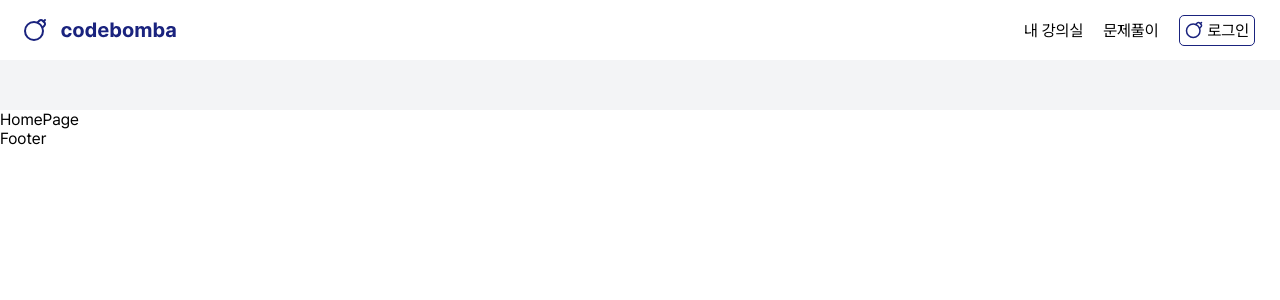
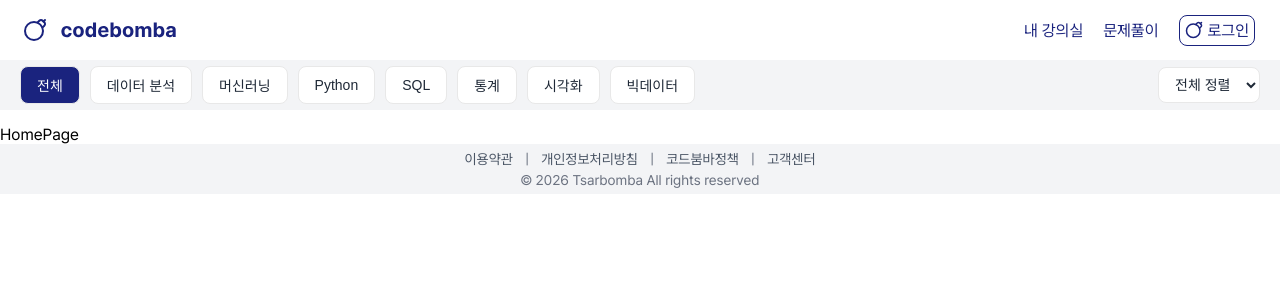
Before and after one commit to wanted-Tsarbomba-module03-Project/Tsarbomba-Frontend-module03-LMS, a React (Vite) app: page / in a window 1280 px wide. Shown: the top 300 px of the page. Built offline with nearby package versions, Linux system fonts and the light colour scheme.

Commit message:
merge를 위한 push

```diff
--- a/src/components/layout/CategoryNav.css
+++ b/src/components/layout/CategoryNav.css
@@ -1,5 +1,51 @@
-.nav {
+.category-nav {
   width: 100%;
   height: 50px;
   background-color: #f3f4f6;
+  margin-bottom: 15px;
 }
+
+.nav-content {
+  display: flex;
+  width: 100%;
+  height: 50px;
+  justify-content: space-between;
+  align-items: center;
+  padding: 0 20px;
+}
+
+.nav-left {
+  display: flex;
+  gap: 10px;
+}
+
+.category-box {
+  padding: 8px 16px;
+  border-radius: 8px;
+  border: 1px solid #e8e8e8;
+  background-color: white;
+  font-size: 14px;
+  color: #1f2937;
+  cursor: pointer;
+}
+
+.category-box.active {
+  background-color: #1a237e;
+  color: white;
+  border-radius: 1px solid #1a237e;
+}
+
+.category-box:hover:not(.active) {
+  background-color: #1a237e;
+  color: white;
+}
+
+.dropdown {
+  padding: 8px 12px;
+  border-radius: 8px;
+  border: 1px solid #e8e8e8;
+  background-color: #ffffff;
+  font-size: 14px;
+  color: #1f2937;
+  cursor: pointer;
+}
--- a/src/components/layout/CategoryNav.jsx
+++ b/src/components/layout/CategoryNav.jsx
@@ -3,9 +3,41 @@ import "./CategoryNav.css";
 import "../common/reset.css";
 
 function CategoryNav() {
+  const categories = [
+    "전체",
+    "데이터 분석",
+    "머신러닝",
+    "Python",
+    "SQL",
+    "통계",
+    "시각화",
+    "빅데이터",
+  ];
+
   return (
-    <nav className="nav">
-      <div className="nav-content"></div>
+    <nav className="category-nav">
+      <div className="nav-content">
+        {/* 좌측: 카테고리 */}
+        <div className="nav-left">
+          {categories.map((item, index) => (
+            <button
+              key={index}
+              className={`category-box ${item === "전체" ? "active" : ""}`}
+            >
+              {item}
+            </button>
+          ))}
+        </div>
+
+        {/* 우측: 정렬 드롭다운 */}
+        <div className="nav-right">
+          <select className="dropdown">
+            <option>전체 정렬</option>
+            <option>최신순</option>
+            <option>인기순</option>
+          </select>
+        </div>
+      </div>
     </nav>
   );
 }
--- /dev/null
+++ b/src/components/layout/Footer.css
@@ -0,0 +1,41 @@
+.footer {
+  width: 100%;
+  min-height: 50px;
+  background-color: #f3f4f6;
+  display: flex;
+  align-items: center;
+  justify-content: center;
+}
+
+.footer-content {
+  display: flex;
+  flex-direction: column;
+  align-items: center;
+  justify-content: center;
+}
+
+.footer-text {
+  display: flex;
+  justify-content: center;
+  align-items: center;
+  gap: 12px;
+}
+
+.footer-text p {
+  font-size: 14px;
+  color: #4a5565;
+  cursor: pointer;
+}
+
+.footer-text span,
+.footer-copy {
+  font-size: 14px;
+  color: #6b7280;
+}
+
+.footer-copy {
+  margin-top: 5px;
+  display: flex;
+  justify-content: center;
+  align-items: center;
+}
--- a/src/components/layout/Footer.jsx
+++ b/src/components/layout/Footer.jsx
@@ -1,7 +1,25 @@
 import React from "react";
+import "./Footer.css";
 
 function Footer() {
-  return <div>Footer</div>;
+  return (
+    <>
+      <footer className="footer">
+        <div className="footer-contnet">
+          <div className="footer-text">
+            <p>이용약관</p>
+            <span>|</span>
+            <p>개인정보처리방침</p>
+            <span>|</span>
+            <p>코드붐바정책</p>
+            <span>|</span>
+            <p>고객센터</p>
+          </div>
+          <p className="footer-copy">© 2026 Tsarbomba All rights reserved</p>
+        </div>
+      </footer>
+    </>
+  );
 }
 
 export default Footer;
--- a/src/components/layout/Header.css
+++ b/src/components/layout/Header.css
@@ -4,6 +4,7 @@
   display: flex;
   align-items: center;
   justify-content: right;
+  color: #1a237e;
 }
 
 .header-content {
@@ -31,9 +32,21 @@
   display: flex;
   margin: 0px 10px;
   padding: 5px;
-  border-radius: 5px;
+  border-radius: 8px;
   border: 1px solid #1a237e;
   background-color: white;
+}
+
+.header-btn:hover {
+  border-radius: 5px;
+  background-color: #1a237e;
+  border-radius: 8px;
+  color: white;
+  cursor: pointer;
+}
+
+.header-btn:hover .header-bomb-img {
+  content: url("../../assets/img/whitebomb-Icon.svg");
 }
 
 .header-text-btn {
@@ -43,6 +56,7 @@
 
 .header-text {
   width: 100%;
+  cursor: pointer;
 }
 
 .header-bomb-img {
@@ -51,3 +65,7 @@
   margin-right: 5px;
   object-fit: contain;
 }
+
+.header-logo-img {
+  cursor: pointer;
+}
--- a/src/components/layout/Header.jsx
+++ b/src/components/layout/Header.jsx
@@ -5,7 +5,8 @@ import { useNavigate } from "react-router-dom";
 import "./Header.css";
 import "../common/reset.css";
 import MainLogo from "../../assets/img/codebomba-logo-Icon.svg";
-import BombLogo from "../../assets/img/bluebomb-Icon.svg";
+import BluebombLogo from "../../assets/img/bluebomb-Icon.svg";
+import WhitebombLogo from "../../assets/img/WhiteBomb-Icon.svg";
 
 function Header() {
   return (
@@ -28,7 +29,7 @@ function Header() {
             <p className="header-text">문제풀이</p>
           </div>
           <div className="header-btn">
-            <img src={BombLogo} alt="로그인" className="header-bomb-img" />
+            <img src={BluebombLogo} alt="로그인" className="header-bomb-img" />
             <p className="header-text">로그인</p>
           </div>
         </div>
```
Also changed, not shown: src/assets/img/whitebomb-Icon.svg (added).
